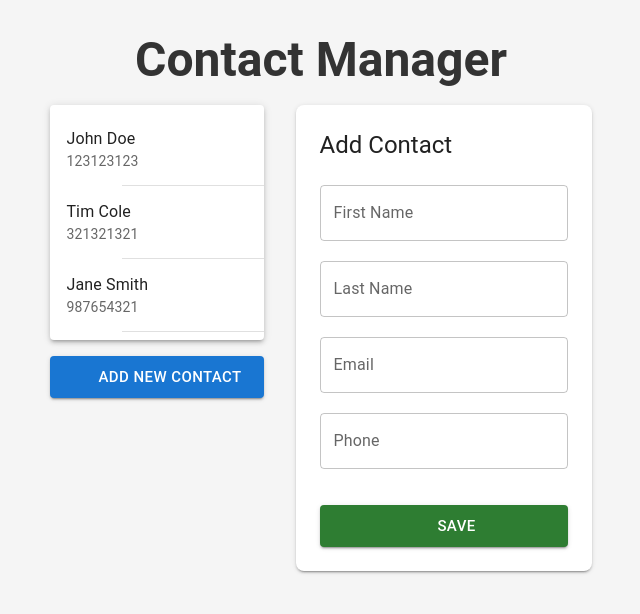
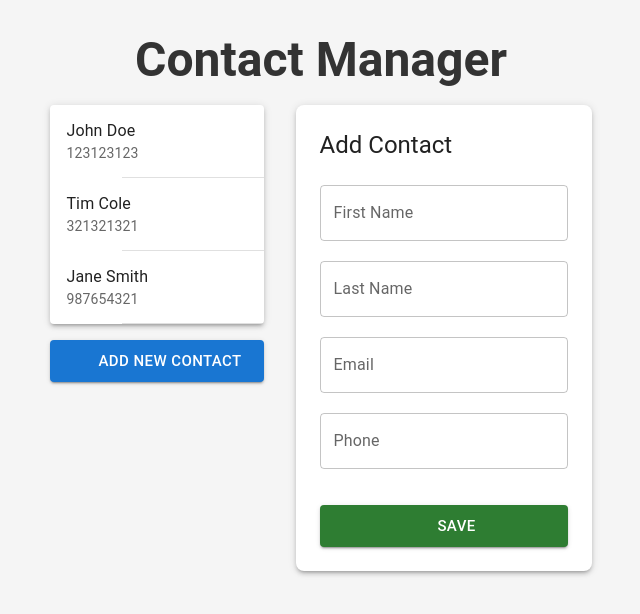
Before and after one commit to ziukoff1985/freshcode-react-hw-08-contact-list-with-formik-yup-mui, a React (Vite) app: page / in a window 1280 px wide. Shown: the top 614 px of the page, without its empty margins (319-959 px from the left). Built offline with nearby package versions, Linux system fonts and the light colour scheme; data requests are answered from the project's data file; some icons are missing.

Commit message:
Fix MUI_2

```diff
--- a/src/App.jsx
+++ b/src/App.jsx
@@ -29,7 +29,7 @@ function App() {
 
                 <Grid container spacing={4} justifyContent='center'>
                     {/* Список контактів */}
-                    <Grid item xs={12} md={5}>
+                    <Grid item xs={12} md={6}>
                         <ContactList />
                     </Grid>
 
--- a/src/components/ContactForm/ContactForm.jsx
+++ b/src/components/ContactForm/ContactForm.jsx
@@ -50,143 +50,8 @@ function ContactForm() {
             .required('Phone number is required'),
     });
 
-    // const renderForm = ({ isValid, values, setFieldValue }) => {
-    //     return (
-    //         <Form className={styles.contactForm}>
-    //             <div className={styles.inputWrapper}>
-    //                 <Field
-    //                     as={TextField}
-    //                     className={styles.input}
-    //                     name='firstName'
-    //                     type='text'
-    //                     placeholder='First name'
-    //                 />
-    //                 <button
-    //                     className={styles.deleteButton}
-    //                     type='button'
-    //                     onClick={() => setFieldValue('firstName', '')}
-    //                 >
-    //                     ❌
-    //                 </button>
-    //             </div>
-
-    //             <div className={styles.inputWrapper}>
-    //                 <Field
-    //                     as={TextField}
-    //                     className={styles.input}
-    //                     name='lastName'
-    //                     type='text'
-    //                     placeholder='Last name'
-    //                 />
-    //                 <button
-    //                     className={styles.deleteButton}
-    //                     type='button'
-    //                     onClick={() => setFieldValue('lastName', '')}
-    //                 >
-    //                     ❌
-    //                 </button>
-    //             </div>
-    //             <div className={styles.inputWrapper}>
-    //                 <Field
-    //                     as={TextField}
-    //                     className={styles.input}
-    //                     name='email'
-    //                     type='email'
-    //                     placeholder='Email'
-    //                     autoComplete='on'
-    //                 />
-    //                 <button
-    //                     className={styles.deleteButton}
-    //                     type='button'
-    //                     onClick={() => setFieldValue('email', '')}
-    //                 >
-    //                     ❌
-    //                 </button>
-    //             </div>
-    //             <ErrorMessage name='email'>
-    //                 {(msg) => <div className={styles.error}>{msg}</div>}
-    //             </ErrorMessage>
-    //             <div className={styles.inputWrapper}>
-    //                 <Field
-    //                     as={TextField}
-    //                     className={styles.input}
-    //                     name='phone'
-    //                     type='tel'
-    //                     placeholder='Phone'
-    //                     autoComplete='on'
-    //                 />
-    //                 <button
-    //                     className={styles.deleteButton}
-    //                     type='button'
-    //                     onClick={() => setFieldValue('phone', '')}
-    //                 >
-    //                     ❌
-    //                 </button>
-    //             </div>
-    //             <ErrorMessage name='email'>
-    //                 {(msg) => <div className={styles.error}>{msg}</div>}
-    //             </ErrorMessage>
-    //             {/* <div className={styles.buttonWrapper}>
-    //                 <button
-    //                     disabled={!isValid}
-    //                     className={styles.formButton}
-    //                     type='submit'
-    //                 >
-    //                     Save
-    //                 </button>
-    //                 {values.id && (
-    //                     <button
-    //                         className={styles.formButton}
-    //                         type='button'
-    //                         onClick={() => handleDeleteContact(values.id)}
-    //                     >
-    //                         Delete
-    //                     </button>
-    //                 )}
-    //             </div> */}
-    //             <Stack
-    //                 direction='row'
-    //                 spacing={2}
-    //                 justifyContent='center'
-    //                 marginTop='auto'
-    //             >
-    //                 <Button
-    //                     variant='contained'
-    //                     color='success'
-    //                     type='submit'
-    //                     disabled={!isValid}
-    //                     startIcon={<SaveIcon />}
-    //                 >
-    //                     Save
-    //                 </Button>
-    //                 {values.id && (
-    //                     <Button
-    //                         variant='contained'
-    //                         color='error'
-    //                         type='button'
-    //                         startIcon={<DeleteForeverIcon />}
-    //                         onClick={() => handleDeleteContact(values.id)}
-    //                     >
-    //                         Delete
-    //                     </Button>
-    //                 )}
-    //             </Stack>
-    //         </Form>
-    //     );
-    // };
-
-    // return (
-    //     <Formik
-    //         onSubmit={handleSubmitForm}
-    //         initialValues={contactForEdit}
-    //         enableReinitialize={true}
-    //         validationSchema={contactValidationSchema}
-    //     >
-    //         {renderForm}
-    //     </Formik>
-    // );
     return (
-        <Paper elevation={2} sx={{ p: 3, borderRadius: 2 }}>
+        <Paper elevation={3} sx={{ p: 3, borderRadius: 2, width: '100%' }}>
             <Formik
                 initialValues={contactForEdit}
                 enableReinitialize={true}
@@ -228,6 +93,7 @@ function ContactForm() {
                                 <Button
                                     variant='contained'
                                     color='success'
+                                    fullWidth
                                     type='submit'
                                     disabled={!isValid}
                                     startIcon={<SaveIcon />}
@@ -240,6 +106,7 @@ function ContactForm() {
                                     <Button
                                         variant='outlined' // Outlined для видалення часто виглядає краще
                                         color='error'
+                                        fullWidth
                                         startIcon={<DeleteForeverIcon />}
                                         onClick={() =>
                                             handleDeleteContact(values.id)
--- a/src/components/ContactList/ContactList.jsx
+++ b/src/components/ContactList/ContactList.jsx
@@ -31,12 +31,12 @@ function ContactList() {
     }, [dispatch]);
 
     return (
-        <Box sx={{ maxWidth: 400, margin: 'auto', textAlign: 'center' }}>
+        <Box sx={{ width: '100%', textAlign: 'center' }}>
             <Paper
                 elevation={3}
-                sx={{ mb: 2, maxHeight: 400, overflow: 'auto' }}
+                sx={{ mb: 2, maxHeight: 500, overflow: 'auto', width: '100%' }}
             >
-                <List>
+                <List disablePadding>
                     {contacts.length === 0 ? (
                         <Typography
                             variant='body1'
@@ -63,25 +63,6 @@ function ContactList() {
                 Add New Contact
             </Button>
         </Box>
-        // <div className={styles.contactListWrapper}>
-        //     <ul className={styles.contactList}>
-        //         {contacts.length === 0
-        //             ? 'No contacts yet'
-        //             : contacts.map((contact) => (
-        //                   <ContactItem key={contact.id} contact={contact} />
-        //               ))}
-        //     </ul>
-        //     <Button
-        //         variant='contained'
-        //         color='success'
-        //         size='large'
-        //         type='button'
-        //         startIcon={<NoteAddIcon />}
-        //         onClick={onAddNewContact}
-        //     >
-        //         New
-        //     </Button>
-        // </div>
     );
 }
 
```
